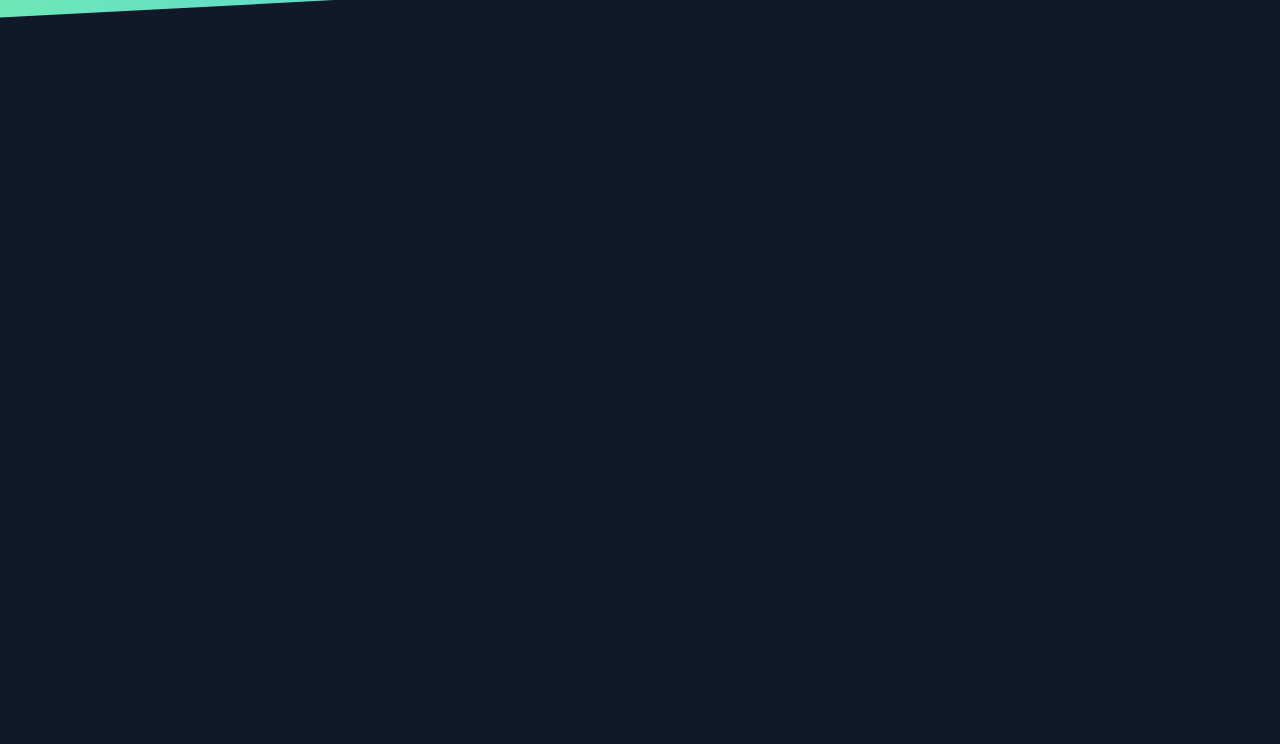
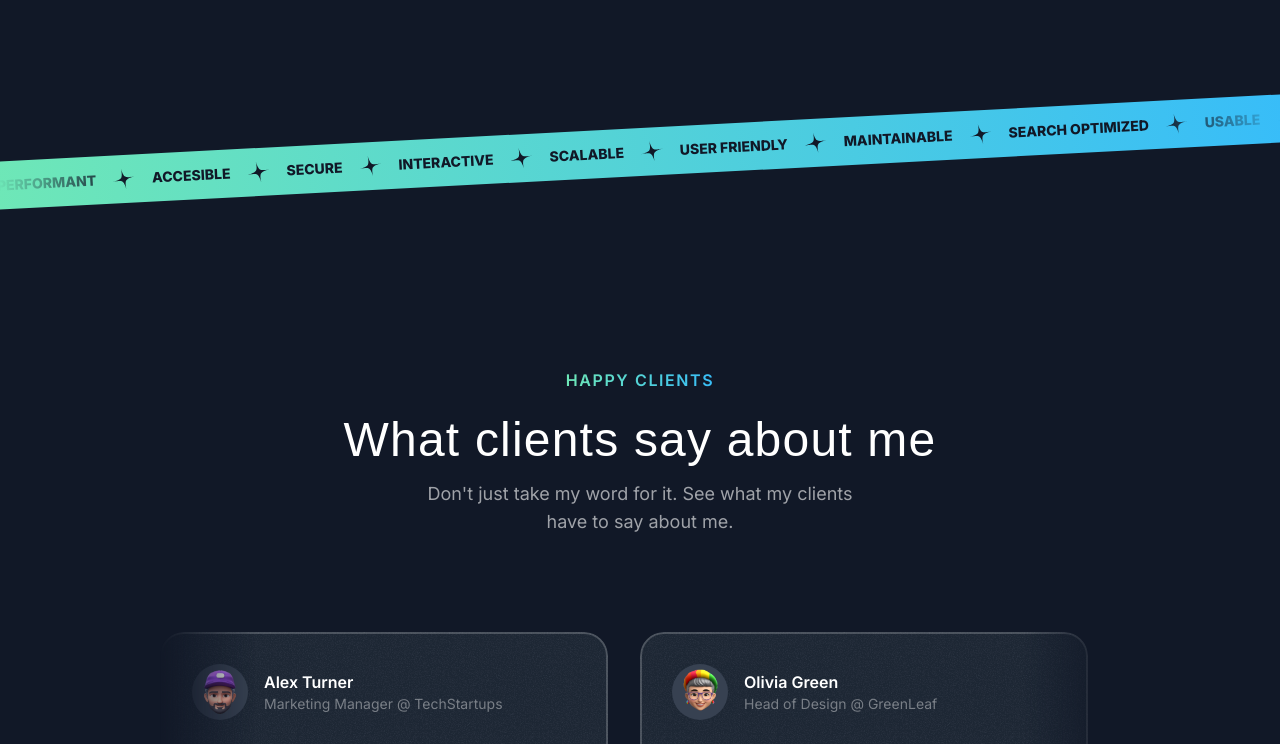
Before and after one commit to alin-sofianu/yourweb5min, a Next.js app: page / in a window 1280 px wide. Shown: the part 2996-3740 px from the top of the page. Before the commit the page ends 3076 px from the top, so only its background shows below. Built offline with nearby package versions, Linux system fonts and the light colour scheme; a web font is replaced by a local one.

Commit message:
Add Testimonials section

```diff
--- a/src/app/page.tsx
+++ b/src/app/page.tsx
@@ -2,7 +2,7 @@
 import { HeroSection } from '@/sections/Hero';
 import { ProjectsSection } from '@/sections/Projects';
 import { TapeSection } from '@/sections/Tape';
-
+import { TestimonialsSection } from '@/sections/Testimonials';
 
 export default function Home() {
   return (
@@ -11,6 +11,7 @@
       <HeroSection />
       <ProjectsSection />
       <TapeSection />
+      <TestimonialsSection />
     </div>
   );
 }
--- /dev/null
+++ b/src/components/Card.tsx
@@ -0,0 +1,18 @@
+import grainImage from "@/assets/images/grain.jpg"
+import { PropsWithChildren } from "react"
+import { twMerge } from "tailwind-merge"
+
+
+export const Card = ({
+  className,
+  children
+}: PropsWithChildren<{ className?: string }>) => {
+  return (
+    <div className={twMerge("text-left bg-gray-800 rounded-3xl overflow-hidden relative z-0 after:z-10 after:content-[''] after:absolute after:inset-0 after:outline-2 after:outline after:-outline-offset-2 after:rounded-3xl after:outline-white/20 after:pointer-events-none p-6", className)}>
+
+      <div className="absolute inset-0 -z-10 opacity-5" style={{ backgroundImage: `url(${grainImage.src})` }}>
+      </div>
+      {children}
+    </div>
+  )
+}
--- /dev/null
+++ b/src/components/SectionHeader.tsx
@@ -0,0 +1,28 @@
+import React from "react"
+
+export const SectionHeader = ({
+  title,
+  eyebrow,
+  description
+}: {
+  title: string,
+  eyebrow: string,
+  description: string
+}) => {
+  return (
+    <>
+      <div className="flex justify-center">
+        <p className='inline-flex uppercase font-semibold tracking-widest bg-gradient-to-r from-emerald-300 to-sky-400 text-transparent bg-clip-text'
+        >
+          {eyebrow}
+        </p>
+      </div>
+      <h2 className='font-serif text-3xl md:text-5xl mt-6 tracking-wide'>
+        {title}
+      </h2>
+      <p className="text-center md:text-lg lg:text-lg text-white/60 mt-4 max-w-md mx-auto">
+        {description}
+      </p>
+    </>
+  )
+}
--- a/src/sections/Projects.tsx
+++ b/src/sections/Projects.tsx
@@ -5,6 +5,7 @@
 import CheckCircle from '@/assets/icons/check-circle.svg'
 import ArrowUpRight from '@/assets/icons/arrow-up-right.svg'
 import grainImage from "@/assets/images/grain.jpg"
+import { Card } from "@/components/Card";
 
 const portfolioProjects = [
   {
@@ -59,8 +60,7 @@
         <div className="flex flex-col mt-10 md:mt-20 gap-20">
           {/*https://youtu.be/ELssXP1sTC8?t=5348 for how the overlay of transparent border works*/}
           {portfolioProjects.map((project) => (
-            <div className="text-left bg-gray-800 rounded-3xl overflow-hidden relative z-0 after:z-10 after:content-[''] after:absolute after:inset-0 after:outline-2 after:outline after:-outline-offset-2 after:rounded-3xl after:outline-white/20 after:pointer-events-none px-8 pt-8 md:pt-12 md:px-10 lg:pt-16 lb:px-20" key={project.title}>
-              <div className="absolute inset-0 -z-10 opacity-5" style={{ backgroundImage: `url(${grainImage.src})` }}></div>
+            <Card className="px-8 pb-0s pt-8 md:pt-12 md:px-10 lg:pt-16 lg:px-20" key={project.title}>
               <div className="lg:grid lg:grid-cols-2 lg:gap-16">
                 <div className="lg:pb-16">
                   <div className="inline-flex gap-2 bg-gradient-to-r from-emerald-300 to-sky-400 font-bold uppercase tracking-widest text-sm text-transparent bg-clip-text">
@@ -68,7 +68,8 @@
                     <span>&bull;</span>
                     <span>{project.year}</span>
                   </div>
-                  <h3 className="font-serif text-2xl md:text-4xl mt-2 md:mt-5">{project.title}</h3>
+                  <h3 className="font-serif text-2xl md:text-4xl mt-2 md:mt-5">{project.title}
+                  </h3>
                   <hr className="border-t-2 border-white/5 mt-4 md:mt-5" />
 
                   <ul className="flex flex-col gap-4 mt-4 md:mt-5">
@@ -92,7 +93,7 @@
                     className="mt-8 -mb-4 md:-mb-0 lg:mt-0 lg:absolute lg:h-full lg:w-auto lg:max-w-none" />
                 </div>
               </div>
-            </div>
+            </Card>
           ))}
           {/*END Card*/}
         </div>
--- a/src/sections/Testimonials.tsx
+++ b/src/sections/Testimonials.tsx
@@ -3,6 +3,10 @@
 import memojiAvatar3 from "@/assets/images/memoji-avatar-3.png";
 import memojiAvatar4 from "@/assets/images/memoji-avatar-4.png";
 import memojiAvatar5 from "@/assets/images/memoji-avatar-5.png";
+import { SectionHeader } from "@/components/SectionHeader";
+import { Card } from "@/components/Card";
+import grainImage from "@/assets/images/grain.jpg"
+import Image from 'next/image';
 
 const testimonials = [
   {
@@ -38,5 +42,36 @@
 ];
 
 export const TestimonialsSection = () => {
-  return <div>Testimonials Section</div>;
+  return (
+    <div className="py-16 lg:py-24 container">
+
+      <div className="container text-center">
+        <SectionHeader
+          eyebrow="Happy clients"
+          title="What clients say about me"
+          description="Don't just take my word for it. See what my clients have to say about me." />
+      </div>
+
+      <div className="mt-16 lg:mt-24 flex overflow-x-clip [mask-image:linear-gradient(to_right,transparent,black_10%,black_90%,transparent)]">
+        <div className="flex flex-none gap-8">
+          {testimonials.map((testimonial) => (
+            <Card key={testimonial.name} className="max-w-xs md:max-w-md md:p-8">
+              <div className="flex gap-4 items-center">
+                <div className="size-14 bg-gray-700 inline-flex items-center justify-center rounded-full shrink-0">
+                  <Image src={testimonial.avatar} alt={testimonial.name}
+                    className="max-h-full" />
+
+                </div>
+                <div className="">
+                  <div className="font-semibold">{testimonial.name}</div>
+                  <div className="text-sm text-white/40">{testimonial.position}</div>
+                </div>
+              </div>
+              <p className="mt-4 md:mt-6 text-sm md:text-base">{testimonial.text}</p>
+            </Card>
+          ))}
+        </div>
+      </div>
+    </div >
+  );
 };
```
